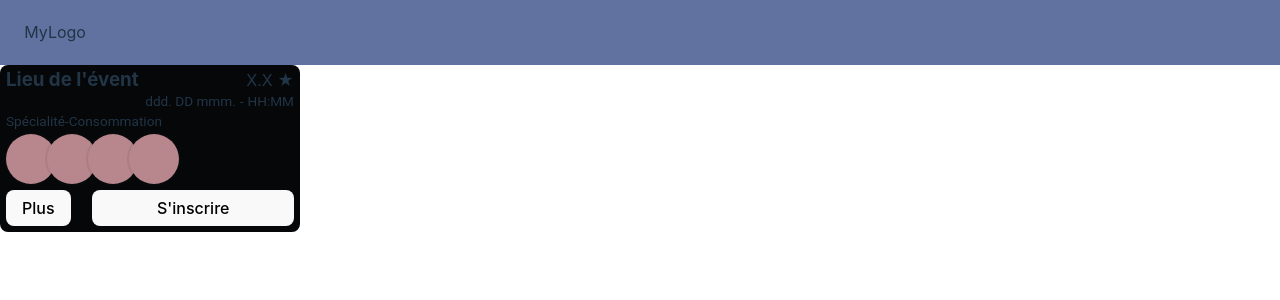
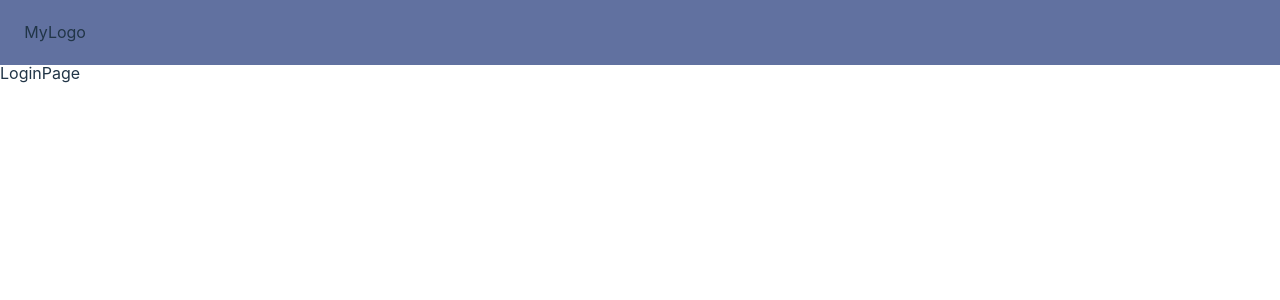
Before and after one commit to Deuli-P/kivaou-frontend, a React (Vite) app: page / in a window 1280 px wide. Shown: the top 300 px of the page. Built offline with nearby package versions, Linux system fonts and the light colour scheme.

Commit message:
Start routing tree

```diff
--- a/package.json
+++ b/package.json
@@ -11,7 +11,8 @@
   },
   "dependencies": {
     "react": "^18.3.1",
-    "react-dom": "^18.3.1"
+    "react-dom": "^18.3.1",
+    "react-router-dom": "^7.1.5"
   },
   "devDependencies": {
     "@eslint/js": "^9.17.0",
--- a/src/App.tsx
+++ b/src/App.tsx
@@ -1,18 +1,17 @@
-import { useState } from 'react';
-import './styles/index.scss';
-import InputWithLabel from './components/InputWithLabel';
-import Header from './components/Header/Header';
+import { RouterProvider } from 'react-router-dom';
 import { AuthProvider } from './context/AuthContext';
-import PresentationCard from './components/PresentationCard/PresentationCard';
+import { router } from './routing/router';
+
 
 function App() {
 
 
+
+
   return (
     <AuthProvider>
-      <Header />
-      <PresentationCard />
-  </AuthProvider>
+      <RouterProvider router={router} />
+    </AuthProvider>
   )
 }
 
--- /dev/null
+++ b/src/pages/ErrorPage.tsx
@@ -0,0 +1,9 @@
+import React from 'react'
+
+const ErrorPage = () => {
+  return (
+    <div>ErrorPage</div>
+  )
+}
+
+export default ErrorPage
--- /dev/null
+++ b/src/pages/EventPage.tsx
@@ -0,0 +1,9 @@
+import React from 'react'
+
+const EventPage = () => {
+  return (
+    <div>EventPage</div>
+  )
+}
+
+export default EventPage
--- /dev/null
+++ b/src/pages/LoginPage.tsx
@@ -0,0 +1,9 @@
+import React from 'react'
+
+const LoginPage = () => {
+  return (
+    <div>LoginPage</div>
+  )
+}
+
+export default LoginPage
--- /dev/null
+++ b/src/pages/ResgisterPage.tsx
@@ -0,0 +1,9 @@
+import React from 'react'
+
+const ResgisterPage = () => {
+  return (
+    <div>ResgisterPage</div>
+  )
+}
+
+export default ResgisterPage
--- /dev/null
+++ b/src/routing/Layout.tsx
@@ -0,0 +1,13 @@
+import Header from '../components/Header/Header'
+import { Outlet } from 'react-router-dom'
+
+const Layout = () => {
+  return (
+    <>
+        <Header />
+        <Outlet />
+    </>
+  )
+}
+
+export default Layout
--- /dev/null
+++ b/src/routing/router.tsx
@@ -0,0 +1,29 @@
+import { createBrowserRouter } from "react-router-dom";
+import Layout from "./Layout";
+import ErrorPage from "../pages/ErrorPage";
+import LoginPage from "../pages/LoginPage";
+import ResgisterPage from "../pages/ResgisterPage";
+import EventPage from "../pages/EventPage";
+
+
+export const router = createBrowserRouter([
+    {
+        path:'/',
+        element:<Layout />,
+        errorElement: <ErrorPage />,
+        children: [
+            {
+                index: true,
+                element : <LoginPage />
+            },
+            {
+                path:'/register',
+                element: <ResgisterPage />
+            },
+            {
+                path:"/event/:id",
+                element: <EventPage />
+            }
+        ]
+    }
+]);
```
Also changed, not shown: 1 other file (tests, documents, lock files or other folders).
